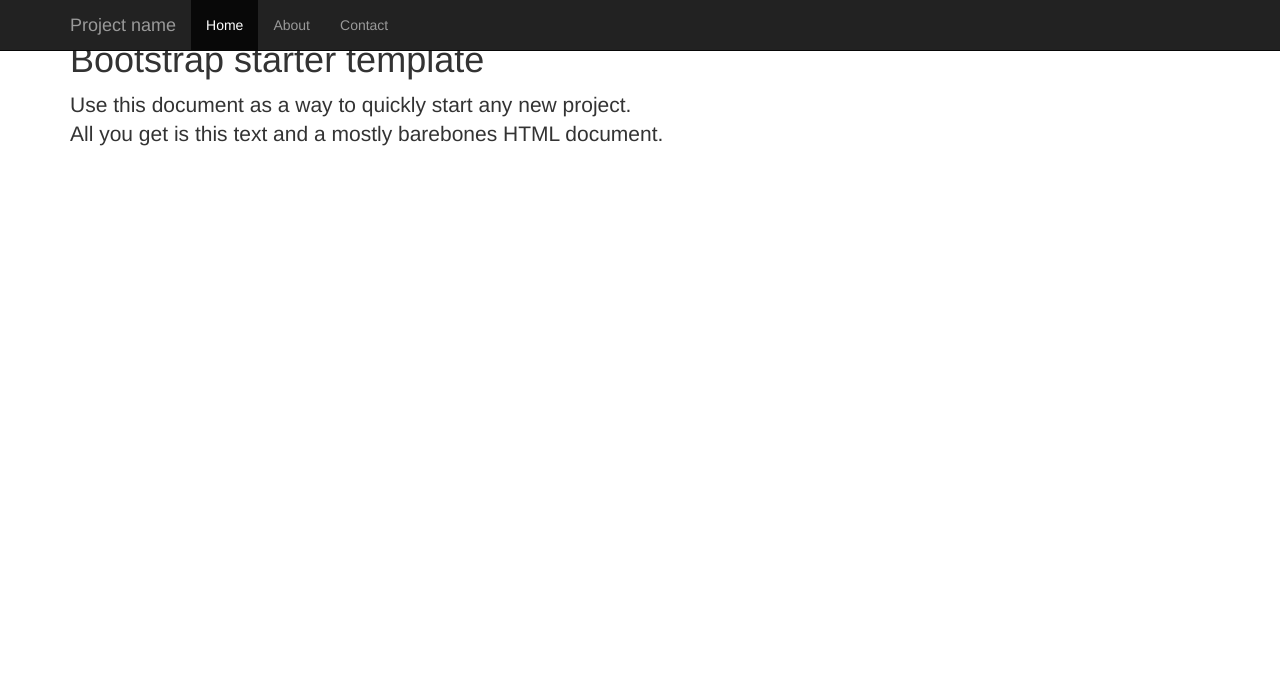
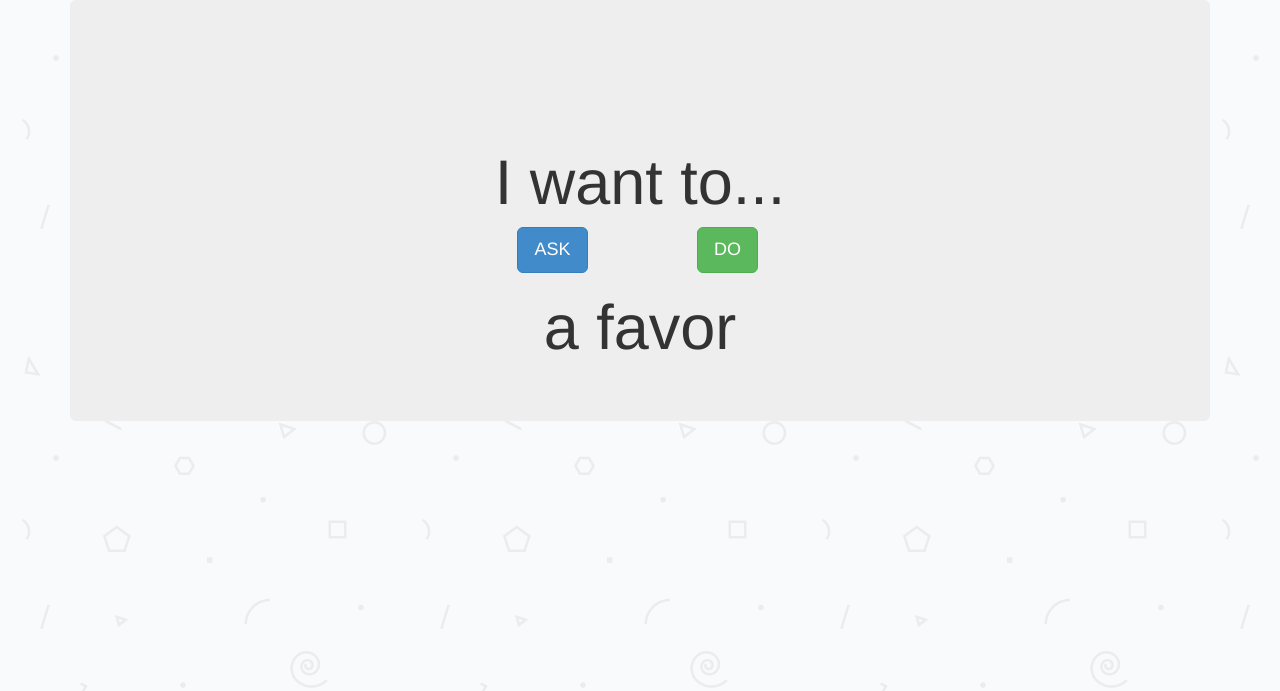
Before and after one commit to slok/favorshare, a Django app: template favorshare/templates/homepage/index.html in a window 1280 px wide. Shown: the top 691 px of the page. Run offline with Django 3.2, Linux system fonts and the light colour scheme; the template is opened without the code that fills it, so the values that code supplies are empty; parts of the project's set-up code (start-up, migrations or seed data) failed here and were passed over; some libraries are stand-ins or nearby versions.

Commit message:
Some tempalte changes

```diff
--- a/favorshare/templates/base.html
+++ b/favorshare/templates/base.html
@@ -13,13 +13,18 @@
         <link rel="stylesheet" type="text/css" href="{% static "css/bootstrap.min.css" %}">
     {% endblock stylesheets%}
 
-    {% block title %}<title>Starter Template for Bootstrap</title>{% endblock title %}
+    <style>
+        body {
+            background-image:url("{% static "img/bg.png" %}");
+        }
+    </style>
+
+    <title>{% block title %}Starter Template for Bootstrap{% endblock title %}</title>
   </head>
 
   <body>
-    {% block body %}
-    {% endblock body %}
 
+    {% block navbar %}
     <div class="navbar navbar-inverse navbar-fixed-top" role="navigation">
       <div class="container">
         <div class="navbar-header">
@@ -40,14 +45,11 @@
         </div><!--/.nav-collapse -->
       </div>
     </div>
+    {% endblock navbar %}
 
     <div class="container">
-
-      <div class="starter-template">
-        <h1>Bootstrap starter template</h1>
-        <p class="lead">Use this document as a way to quickly start any new project.<br> All you get is this text and a mostly barebones HTML document.</p>
-      </div>
-
+    {% block content %}
+    {% endblock content %}
     </div><!-- /.container -->
 
 
--- a/favorshare/templates/homepage/index.html
+++ b/favorshare/templates/homepage/index.html
@@ -3,6 +3,25 @@
 
 {% block title %} Hey! I'm the index{% endblock title %}
 
+{% block navbar %}
+{% endblock navbar %}
+
 {% block content %}
-    Block Block!
+    <div class="jumbotron">
+        </br></br></br></br>
+        <center><h1>I want to...</h1></center>
+        <div class="row">
+            <div class="col-md-2 col-md-offset-4">
+                <center>
+                    <button type="button" class="btn btn-lg btn-primary">ASK</button>
+                </center>
+            </div>
+            <div class="col-md-2">
+                <center>
+                    <button type="button" class="btn btn-lg btn-success">DO</button>
+                </center>
+            </div>
+        </div>
+        <center><h1>a favor</h1></center>
+    </div>
 {% endblock content %}
```
